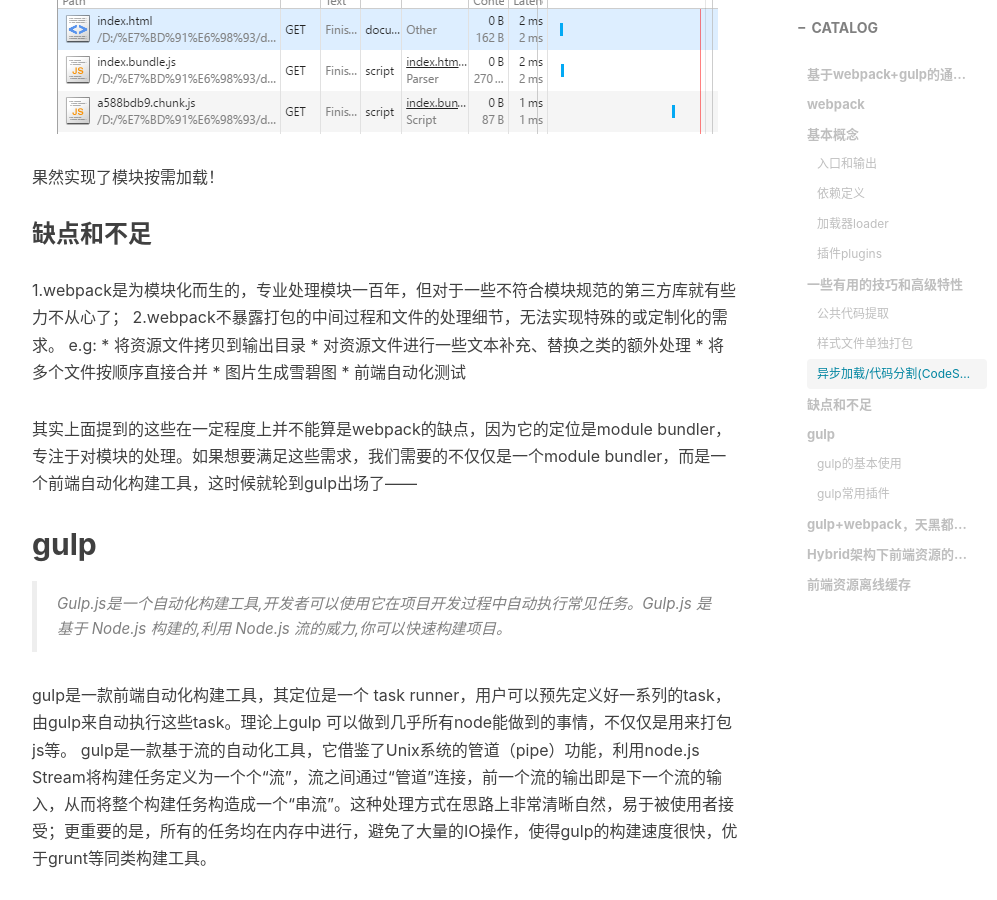
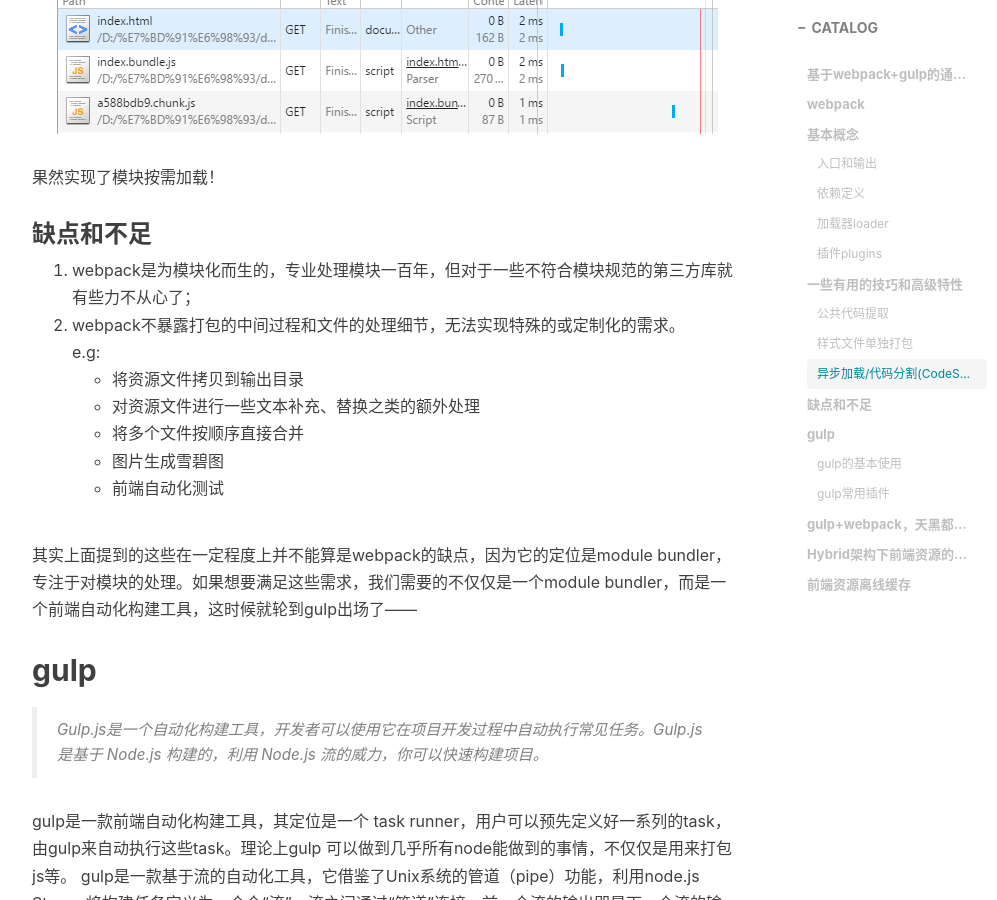
Before and after one commit to mainpage/mainpage.github.io, a Jekyll site: the page built from _posts/2016-8-18-front-end-pack.markdown, in a window 1280 px wide and 900 px high, scrolled down 6843 px. Shown: the whole window, without its empty margins (233-1230 px from the left). Built offline with Jekyll 4.4.1, drawn with Linux system fonts in a browser that asks for light colours; nearby versions of some CDN libraries; comment, search, counter and statistics services are not loaded; some of the changed text lies outside the part shown.

Commit message:
细节修改

````diff
--- a/_posts/2016-8-18-front-end-pack.markdown
+++ b/_posts/2016-8-18-front-end-pack.markdown
@@ -114,7 +114,7 @@
 
 #### 插件plugins
 
-webpack有着强大的插件系统和生态圈，我们可以在`plugins`配置项添加需要的插件来实现定制化的需求
+webpack有着强大的插件系统和生态圈，我们可以在`plugins`配置项添加需要的插件来实现定制化的需求.
 
 ### 一些有用的技巧和高级特性
 
@@ -142,7 +142,7 @@
 
 #### 样式文件单独打包
 
-webpack将所有资源当作模块来处理，样式文件也不例外，通过`require('./css/index.css')`方式引入。打包后的样式文件以内联方式嵌入html页面，但有时候我们可能希望样式文件独立出来，在页面中以<link>标签引入。这时候我们需要extract-text-webpack-plugin来帮忙：
+webpack将所有资源当作模块来处理，样式文件也不例外，通过`require('./css/index.css')`方式引入。打包后的样式文件以内联方式嵌入html页面，但有时候我们可能希望样式文件独立出来，在页面中以`<link>`标签引入。这时候我们需要`extract-text-webpack-plugin`来帮忙：
 
 ```
 var ExtractTextPlugin = require("extract-text-webpack-plugin");
@@ -158,7 +158,7 @@
     plugins: [new ExtractTextPlugin("[name].css")],
 }
 ```
-webpack会把模块里包含的样式文件提取出来，并命名为[模块名].css
+webpack会把模块里包含的样式文件提取出来，并命名为`[模块名].css`
 
 #### 异步加载/代码分割(CodeSplitting)
 > 对于大型的web应用而言，把所有的代码放到一个文件的做法效率很差，特别是在加载了一些只有在特定环境下才会使用到的阻塞的代码的时候。Webpack有个功能会把你的代码分离成Chunk，后者可以按需加载。这个功能就是Code Spliiting。
@@ -239,8 +239,8 @@
 
 ### 缺点和不足
 
-1.webpack是为模块化而生的，专业处理模块一百年，但对于一些不符合模块规范的第三方库就有些力不从心了；
-2.webpack不暴露打包的中间过程和文件的处理细节，无法实现特殊的或定制化的需求。
+1. webpack是为模块化而生的，专业处理模块一百年，但对于一些不符合模块规范的第三方库就有些力不从心了；
+2. webpack不暴露打包的中间过程和文件的处理细节，无法实现特殊的或定制化的需求。<br>
 e.g:
     * 将资源文件拷贝到输出目录
     * 对资源文件进行一些文本补充、替换之类的额外处理
@@ -252,7 +252,7 @@
 
 ## gulp
 
-> Gulp.js是一个自动化构建工具,开发者可以使用它在项目开发过程中自动执行常见任务。Gulp.js 是基于 Node.js 构建的,利用 Node.js 流的威力,你可以快速构建项目。
+> Gulp.js是一个自动化构建工具，开发者可以使用它在项目开发过程中自动执行常见任务。Gulp.js 是基于 Node.js 构建的，利用 Node.js 流的威力，你可以快速构建项目。
 
 gulp是一款前端自动化构建工具，其定位是一个 task runner，用户可以预先定义好一系列的task，由gulp来自动执行这些task。理论上gulp 可以做到几乎所有node能做到的事情，不仅仅是用来打包js等。
 gulp是一款基于流的自动化工具，它借鉴了Unix系统的管道（pipe）功能，利用node.js Stream将构建任务定义为一个个“流”，流之间通过“管道”连接，前一个流的输出即是下一个流的输入，从而将整个构建任务构造成一个“串流”。这种处理方式在思路上非常清晰自然，易于被使用者接受；更重要的是，所有的任务均在内存中进行，避免了大量的IO操作，使得gulp的构建速度很快，优于grunt等同类构建工具。
````
Also changed, not shown: other parts of _posts/2016-8-18-front-end-pack.markdown (+1 -1 lines).
